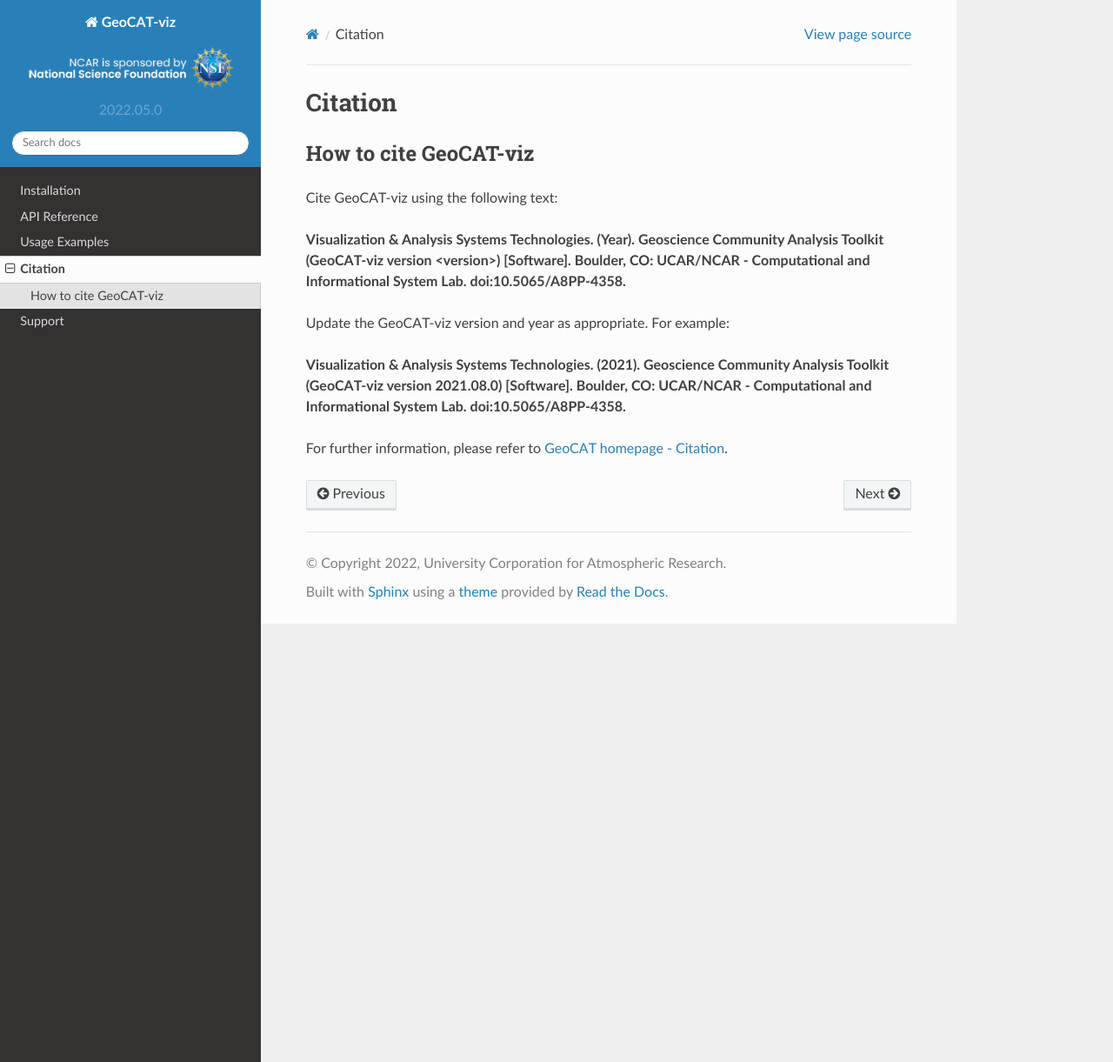
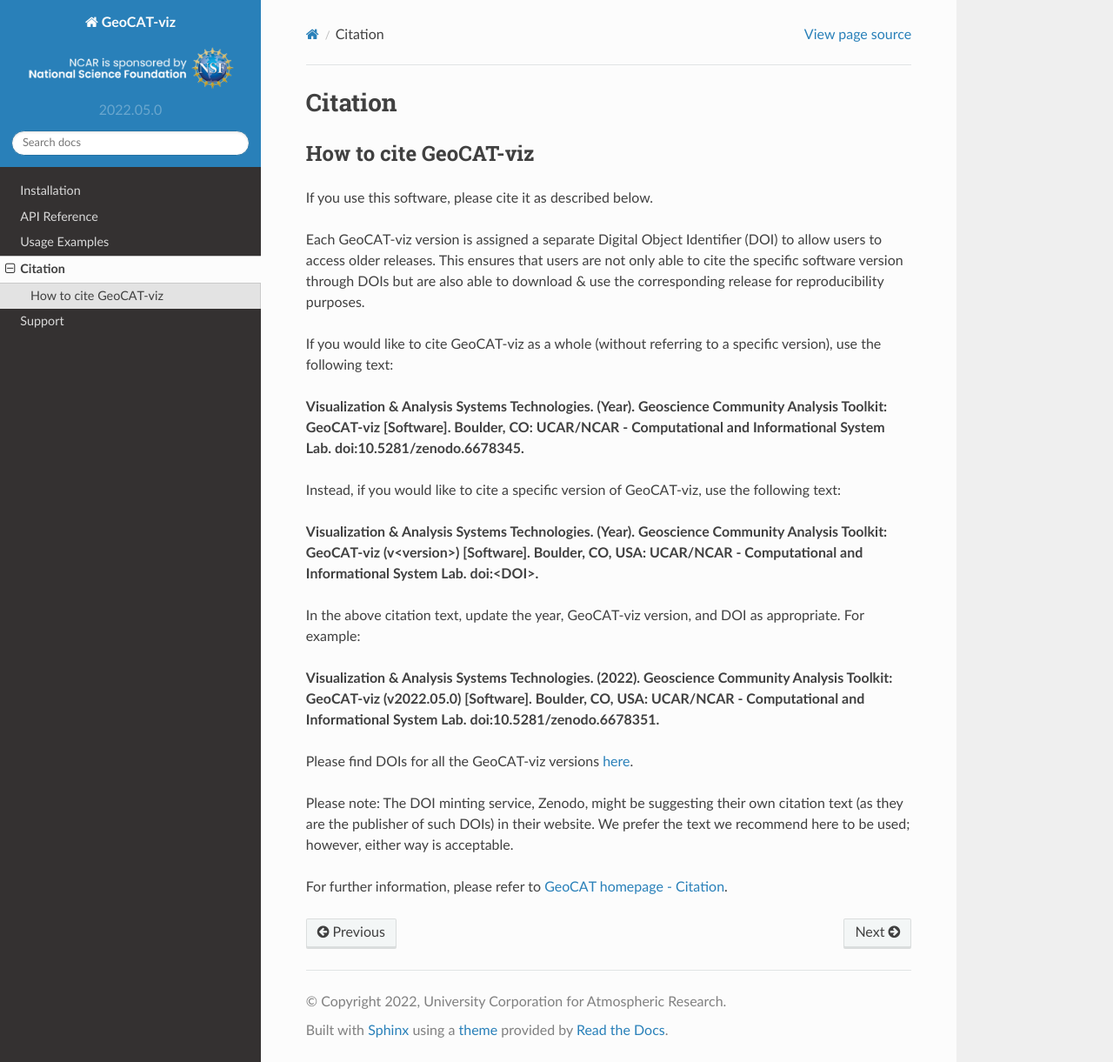
Before and after one commit to NCAR/geocat-viz, a Sphinx documentation site: the page built from docs/citation.rst, in a window 1280 px wide and 1221 px high. Shown: the whole window at 87% size. Built offline with Sphinx 7.4.7 and the Read the Docs theme 2.0.0, drawn with Linux system fonts in a browser that asks for light colours.

Commit message:
Update citation texts per Zenodo implementation

```diff
--- a/docs/citation.rst
+++ b/docs/citation.rst
@@ -4,17 +4,39 @@
 How to cite GeoCAT-viz
 ----------------------
 
-Cite GeoCAT-viz using the following text:
+If you use this software, please cite it as described below.
+
+Each GeoCAT-viz version is assigned a separate Digital Object Identifier (DOI) to allow
+users to access older releases. This ensures that users are not only able to cite the specific
+software version through DOIs but are also able to download & use the corresponding release for
+reproducibility purposes.
+
+If you would like to cite GeoCAT-viz as a whole (without referring to a specific version), use
+the following text:
 
 **Visualization & Analysis Systems Technologies. (Year).
-Geoscience Community Analysis Toolkit (GeoCAT-viz version \<version\>) [Software].
-Boulder, CO: UCAR/NCAR - Computational and Informational System Lab. doi:10.5065/A8PP-4358.**
+Geoscience Community Analysis Toolkit: GeoCAT-viz [Software].
+Boulder, CO: UCAR/NCAR - Computational and Informational System Lab. doi:10.5281/zenodo.6678345.**
 
-Update the GeoCAT-viz version and year as appropriate. For example:
+Instead, if you would like to cite a specific version of GeoCAT-viz, use the following text:
 
-**Visualization & Analysis Systems Technologies. (2021).
-Geoscience Community Analysis Toolkit (GeoCAT-viz version 2021.08.0) [Software].
-Boulder, CO: UCAR/NCAR - Computational and Informational System Lab. doi:10.5065/A8PP-4358.**
+**Visualization & Analysis Systems Technologies. (Year).
+Geoscience Community Analysis Toolkit: GeoCAT-viz (v\<version\>) [Software].
+Boulder, CO, USA: UCAR/NCAR - Computational and Informational System Lab. doi:\<DOI\>.**
+
+In the above citation text, update the year, GeoCAT-viz version, and DOI as appropriate. For
+example:
+
+**Visualization & Analysis Systems Technologies. (2022).
+Geoscience Community Analysis Toolkit: GeoCAT-viz (v2022.05.0) [Software].
+Boulder, CO, USA: UCAR/NCAR - Computational and Informational System Lab. doi:10.5281/zenodo.6678351.**
+
+Please find DOIs for all the GeoCAT-viz versions `here
+<https://zenodo.org/search?page=1&size=20&q=conceptrecid:%226678345%22&sort=-version&all_versions=True>`_.
+
+Please note: The DOI minting service, Zenodo, might be suggesting their own citation text (as
+they are the publisher of such DOIs) in their website. We prefer the text we recommend here to be used;
+however, either way is acceptable.
 
 For further information, please refer to
 `GeoCAT homepage - Citation <https://geocat.ucar.edu/pages/citation.html>`_.
```
Also changed, not shown: README.md (+6 -0 lines), 1 other file.
